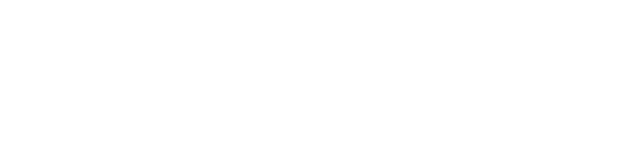
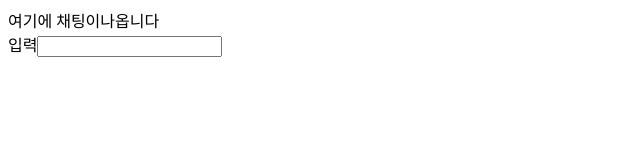
Before and after one commit to bagzaru/webGameProject2, a plain HTML site: page 1221/my.html in a window 1280 px wide. Shown: the whole page, without its empty margins (0-640 px from the left). Drawn offline with Linux system fonts and the light colour scheme.

Commit message:
ㅇㅅㅇ

```diff
--- a/1221/my.html
+++ b/1221/my.html
@@ -5,6 +5,12 @@
     <title></title>
   </head>
   <body>
+    <div id="chat">
+      여기에 채팅이나옵니다
+    </div>
+    <div id="notton">
+      입력<input  type='text' id='a' name='b'>
+    </div>
 
   </body>
 </html>
```
